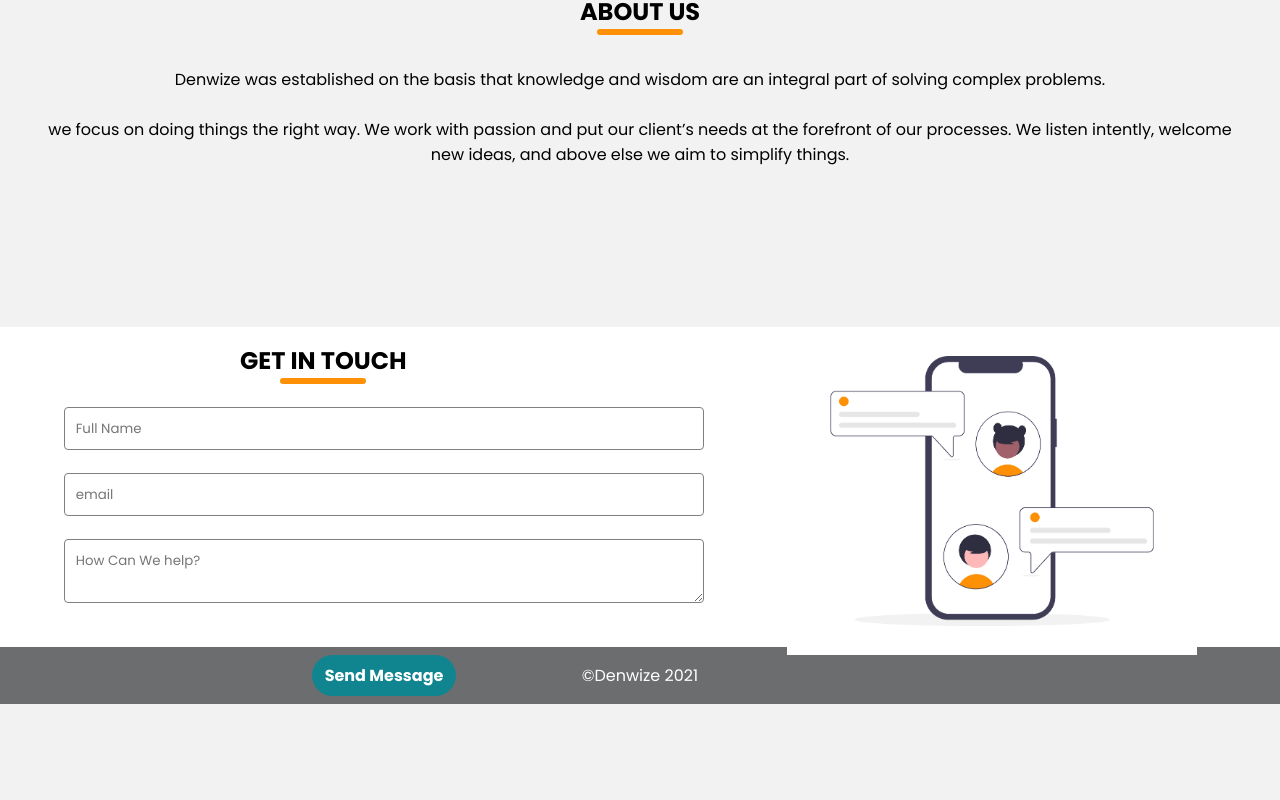
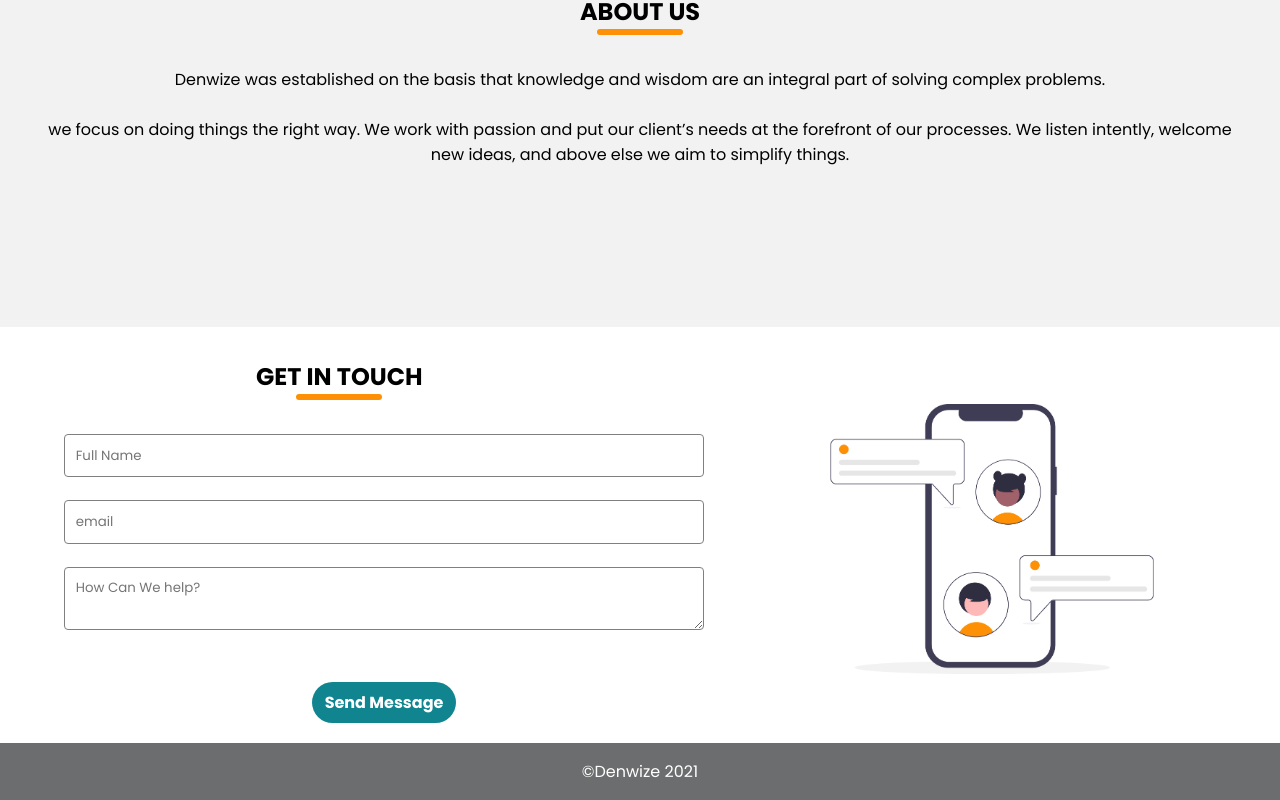
Before and after one commit to gustaveH/denwize2-0, a React (Create React App) app: page / in a window 1280 px wide. Shown: the part 1730-2530 px from the top of the page. Before the commit the page ends 2458 px from the top, so only its background shows below. Built offline with nearby package versions, Linux system fonts and the light colour scheme.

Commit message:
css fix on contact

```diff
--- a/src/App.scss
+++ b/src/App.scss
@@ -331,23 +331,26 @@
   }
   section.contact {
     position: relative;
-    height: auto;
+    height: 100%;
+    padding: 13em;
+
     .get-in-touch {
       position: absolute;
-      top: 2.5em;
-      left: 15em;
+      top: 3.5em;
+      left: 16em;
     }
     .chat-picture {
       position: absolute;
       width: 40%;
       right: 2em;
-      top: 0;
+      top: 3em;
       height: 100%;
     }
     .contact-form {
       position: absolute;
       margin: 1em;
-      top: 4em;
+      left: 3em;
+      top: 5.7em;
       width: 50%;
       bottom: 0;
     }
```
